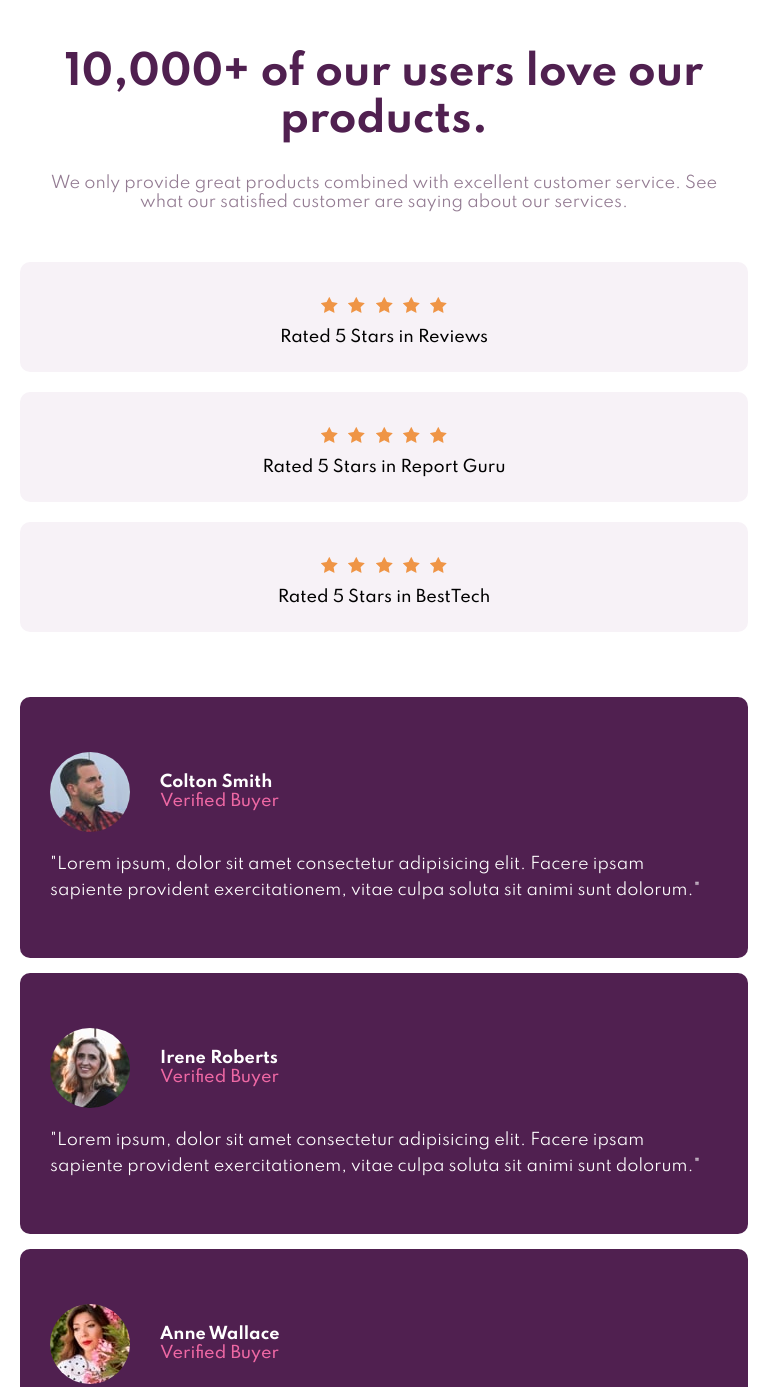
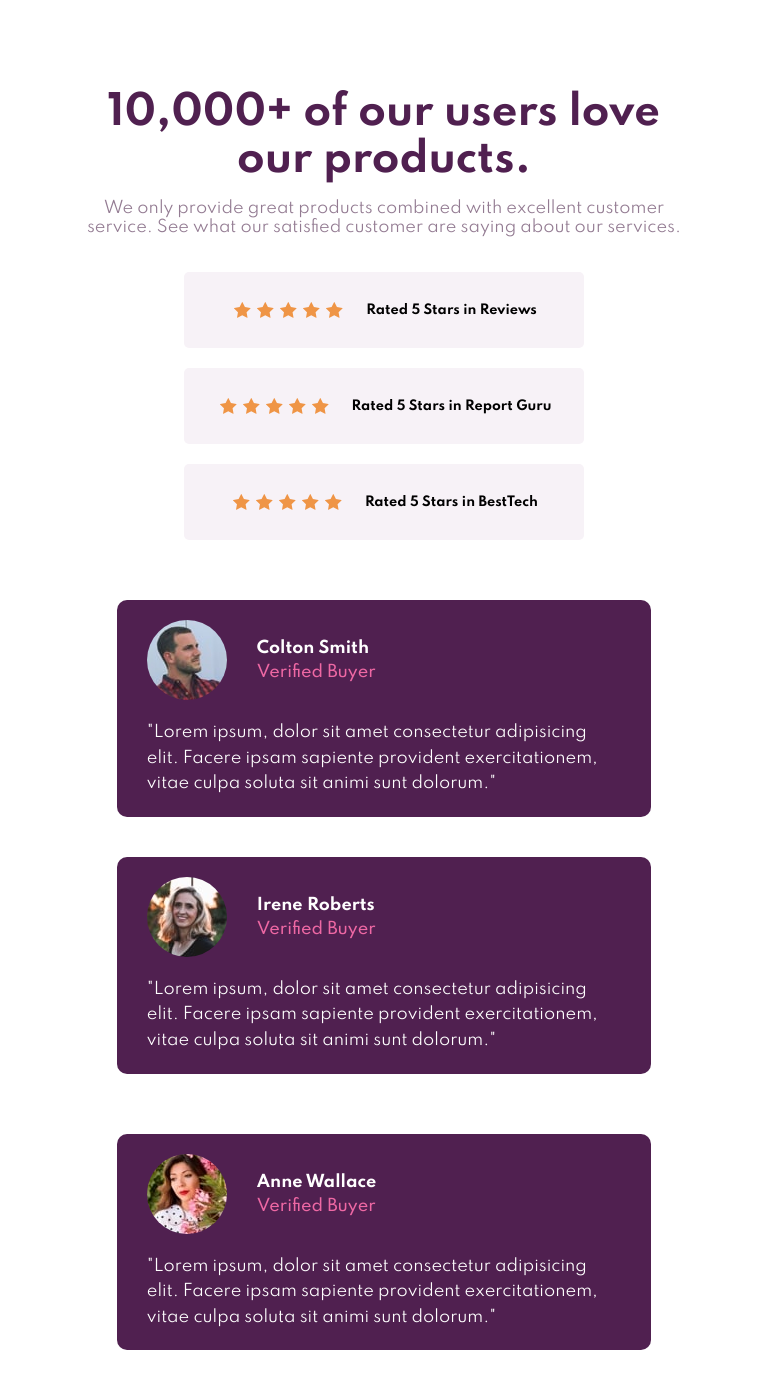
Before and after one commit to BitWizCoder/Frontendmentor-Challenges, a plain HTML site: page social-proof-section/index.html in a window 768 px wide. Shown: the top 1387 px of the page. Drawn offline with Linux system fonts and the light colour scheme.

Commit message:
Added Breakpoints

```diff
--- a/social-proof-section/index.html
+++ b/social-proof-section/index.html
@@ -19,7 +19,7 @@
       <p class="sub-title" >We only provide great products combined with excellent customer service. See what our satisfied customer are saying about our services.</p>
     </div>
     <div class="stars">
-      <div class="star">
+      <div class="star star-1">
         <div class="icons">
           <img src="./images/icon-star.svg" alt="">
           <img src="./images/icon-star.svg" alt="">
@@ -29,7 +29,7 @@
           <p>Rated 5 Stars in Reviews</p>
         </div>
       </div>
-      <div class="star">
+      <div class="star star-2">
         <div class="icons">
           <img src="./images/icon-star.svg" alt="">
           <img src="./images/icon-star.svg" alt="">
@@ -39,7 +39,7 @@
           <p>Rated 5 Stars in Report Guru</p>
         </div>
       </div>
-      <div class="star">
+      <div class="star star-3">
         <div class="icons">
           <img src="./images/icon-star.svg" alt="">
           <img src="./images/icon-star.svg" alt="">
@@ -52,21 +52,21 @@
     </div>
   </div>
   <div class="cards"> <!-- Cards -->
-    <div class="card">
+    <div class="card card-1">
       <div class="profile">
         <img src="./images/image-colton.jpg" alt="">
         <p class="name">Colton Smith <br> <span>Verified Buyer</span></p>
       </div>
       <p class="review">"Lorem ipsum, dolor sit amet consectetur adipisicing elit. Facere ipsam sapiente provident exercitationem, vitae culpa soluta sit animi sunt dolorum."</p>
     </div>
-    <div class="card">
+    <div class="card card-2">
       <div class="profile">
         <img src="./images/image-irene.jpg" alt="">
         <p class="name">Irene Roberts<br> <span>Verified Buyer</span></p>
       </div>
       <p class="review">"Lorem ipsum, dolor sit amet consectetur adipisicing elit. Facere ipsam sapiente provident exercitationem, vitae culpa soluta sit animi sunt dolorum."</p>
     </div>
-    <div class="card">
+    <div class="card card-3">
       <div class="profile">
         <img src="./images/image-anne.jpg" alt="">
         <p class="name">Anne Wallace<br> <span>Verified Buyer</span></p>
--- a/social-proof-section/style.css
+++ b/social-proof-section/style.css
@@ -12,7 +12,6 @@ body {
     flex-direction: column;
     justify-content: center;
     align-items: center;
-    /* height: 100vh; */
 }
 
 .social {
@@ -40,6 +39,11 @@ body {
     padding: 25px 15px;
     border-radius: 10px;
 }
+
+.stars .star-1, .stars .star-2, .stars .star-3 {
+    /* margin: 20px auto; */
+}
+
 
 .star img {
     margin: 10px 3px;
@@ -73,6 +77,7 @@ body {
 
 .card .profile .name {
     font-weight: 700;
+    line-height: 1.5rem;
 }
 
 .card .profile .name span {
@@ -87,3 +92,118 @@ body {
 .card .review {
     line-height: 1.6rem;
 }
+
+/* Desktop Version */
+@media screen and (min-width: 550px) {
+    body {
+        margin: 40px 50px;
+    }
+    .social {
+        display: flex;
+        align-items: center;
+        flex-direction: row;
+        justify-content: space-between;
+    }
+
+    .social .sub-title {
+        margin: 15px 0;
+    }
+
+
+    .text {
+        flex: 1;
+        text-align: left;
+        padding-right: 100px;
+    }
+    .stars {
+        flex: 1;
+    }
+
+    .star {
+        padding: 8px 30px 8px;
+        width: 400px;
+        border-radius: 5px;
+    }
+
+    .star-1 {
+        margin-left: 70px;
+    }
+
+    .star-2 {
+        margin-left: 120px;
+    }
+
+    .star-3 {
+        margin-left: 200px;
+    }
+
+    .icons {
+        display: flex;
+        justify-content: flex-start;
+        align-items: center;
+    }
+
+    .icons p {
+        font-size: 0.8rem;
+        font-weight: 600;
+    }
+
+    /* Cards */
+    .cards {
+        display: flex;
+    }
+
+    .card {
+        padding: 20px 30px;
+    }
+
+    .cards .card-2 {
+        margin-top: 30px;
+    }
+
+    .cards .card-3 {
+        margin-top: 50px;
+    }
+
+}
+
+/* Middle break point */
+@media screen and (max-width: 1165px) {
+    .social {
+        display: flex;
+        flex-direction: column;
+    }
+
+    .social .text {
+        text-align: center;
+        padding: 0;
+    }
+
+    .star {
+        width: 400px;
+        padding: 0;
+    }
+
+    .star-1, .star-2, .star-3 {
+        margin: 20px 0;
+        padding: 20px 0;
+    }
+
+    .icons {
+        justify-content: center;
+    }
+
+    .icons p {
+        margin-left: 20px;
+    }
+
+    /* Cards */
+    .cards {
+        flex-wrap: wrap;
+    }
+
+    .card {
+        margin: 10px auto;
+        width: 80%;
+    }
+}
```
Also changed, not shown: preview-images/social-proof-section.jpg (added), 1 other file.
